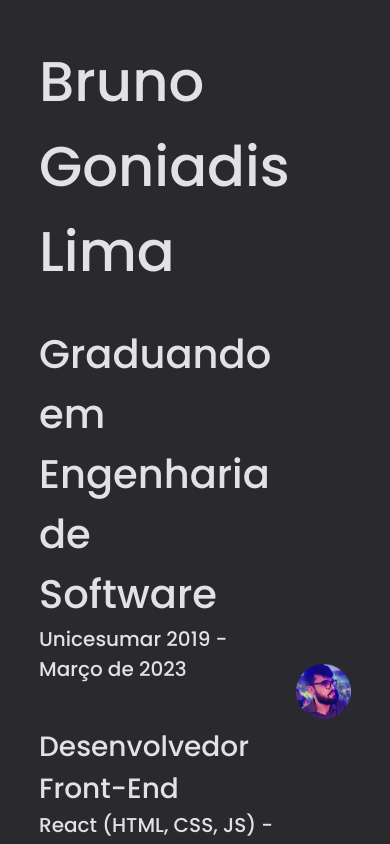
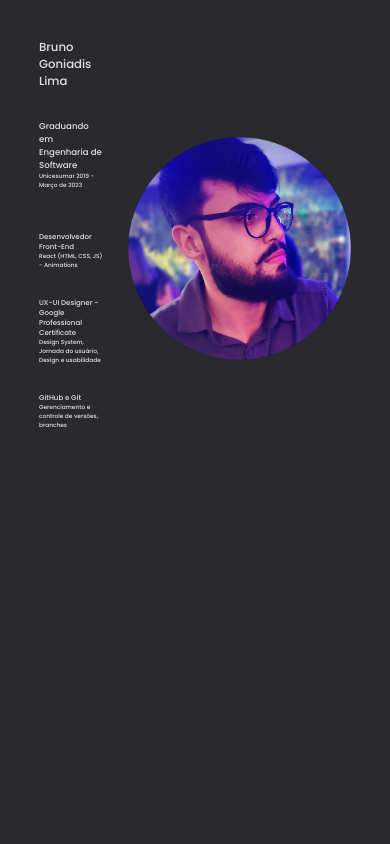
Before and after one commit to Brunogoniadis/PortifolioBrunoGoniadis, a React (Vite) app: page / in a window 390 px wide. Shown: the top 844 px of the page. Built offline with nearby package versions, Linux system fonts and the light colour scheme.

Commit message:
responsiveDesign: fonts wit (min maxVW)

```diff
--- a/src/styles/GlobalStyle.ts
+++ b/src/styles/GlobalStyle.ts
@@ -9,13 +9,7 @@ export default createGlobalStyle`
         --color-text:#E1E1E6;
         --color-backgroundMain: #29292E;
         --color-border: #7A7A7A;
-
-    font-size: 60%;
-    }
-    @media (min-width: 700px) {
-        :root
-            {font-size: 62.5%;}
-    }
+  }
 
     * {
         margin:0;
@@ -26,7 +20,6 @@ export default createGlobalStyle`
 
     body,html{
         width: 100vw;
-        height: 100vh;
     }
 
     body {
@@ -39,24 +32,27 @@ export default createGlobalStyle`
 
     body, input, button, textarea{
         font-family: 'Poppins';
-        font-size: 1.6rem;
+        //font-size: 1.6rem;
     }
+    h1{
+            font-size: min(3.5em , 3vw);
+            font-weight: 600;
+        }
+        h2{
+            font-size: min(40px , 2.2vw);
+        }
+        h3{
+            font-size: min(28px , 1.8vw);
+        }
+        p{
+            font-size: min(20px , 1.5vw);
+
+        }
 
     h1, h2, h3, h4, h5, h6, p, strong{
         font-weight: 500;
         font-family: 'Poppins';
     }
-    h1{
-        font-size: 56px;
-    }
-    h2{
-        font-size: 40px;
-    }
-    h3{
-        font-size: 28px;
-    }
-    p{
-        font-size: 20px;
-    }
+
 
 `
```
